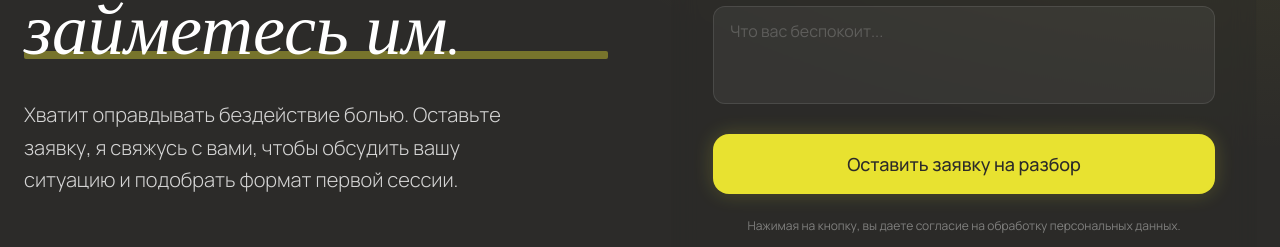
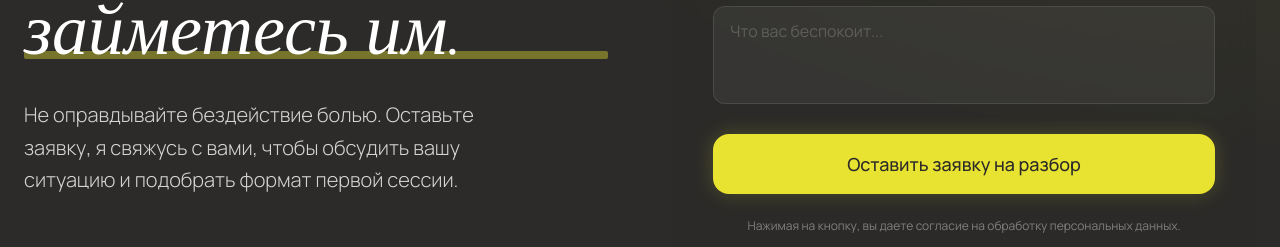
Before and after one commit to glebastashev/kinesio_site, a React (Vite) app: page / in a window 1280 px wide. Shown: the part 11148-11395 px from the top of the page. Built offline with nearby package versions, Linux system fonts and the light colour scheme.

Commit message:
Soften CTA text: Не оправдывайте instead of Хватит оправдывать

```diff
--- a/src/components/sections/CTAForm.tsx
+++ b/src/components/sections/CTAForm.tsx
@@ -25,7 +25,7 @@ export const CTAForm = () => {
             Здоровье начнет заниматься вами, <span className="italic relative inline-block">если вы не займетесь им.<div className="absolute bottom-2 left-0 w-full h-2 bg-accent-yellow/40 -z-10 rounded-sm"></div></span>
           </h2>
           <p className="text-xl text-white/80 font-light mb-8 max-w-lg leading-relaxed">
-            Хватит оправдывать бездействие болью. Оставьте заявку, я свяжусь с вами, чтобы обсудить вашу ситуацию и подобрать формат первой сессии.
+            Не оправдывайте бездействие болью. Оставьте заявку, я свяжусь с вами, чтобы обсудить вашу ситуацию и подобрать формат первой сессии.
           </p>
         </FadeIn>
 
```
